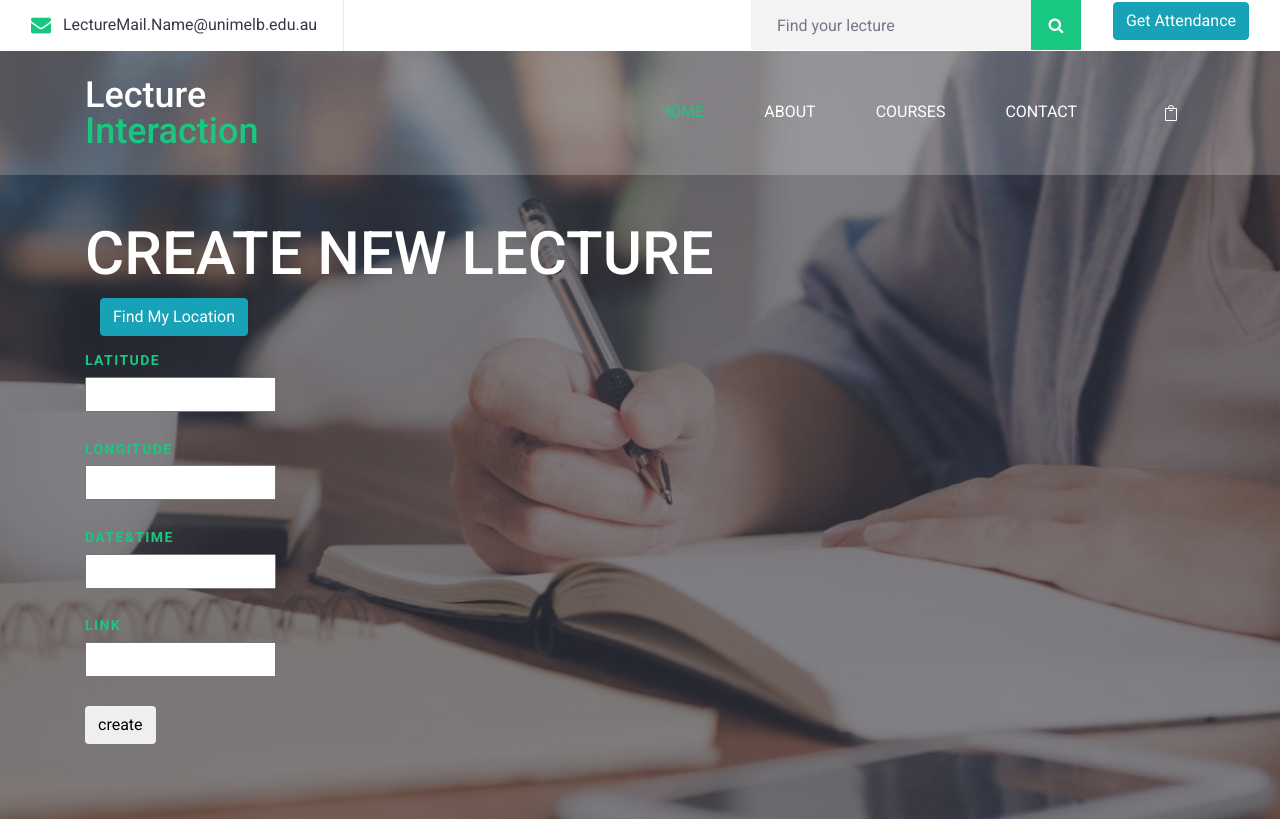
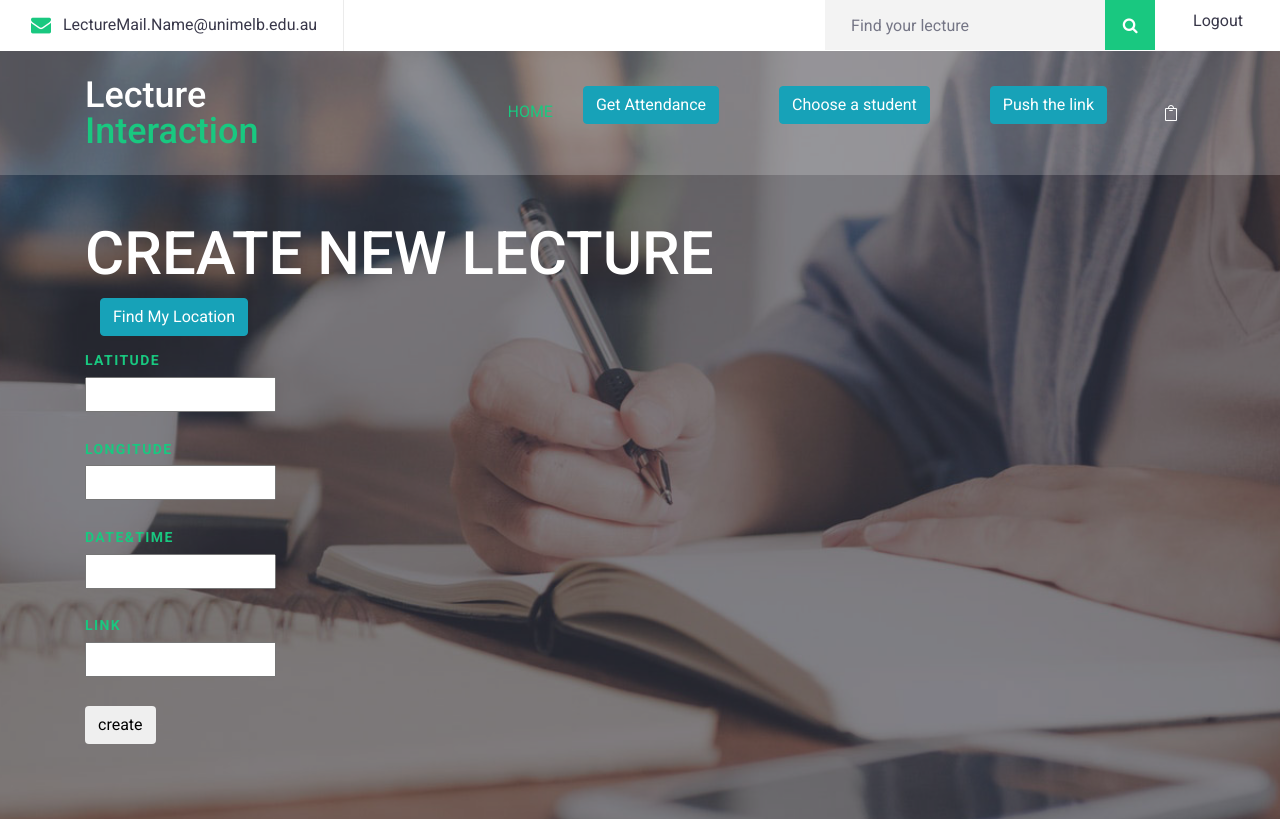
Before and after one commit to jackson0730/mobile_computing, a Django app: page /webapp/account in a window 1280 px wide. Shown: the top 819 px of the page. Run offline with Django 3.2, Linux system fonts and the light colour scheme; some libraries are stand-ins or nearby versions.

Commit message:
add chooseastudent and push a link into account page

```diff
--- a/website/webapp/templates/account.html
+++ b/website/webapp/templates/account.html
@@ -1,6 +1,79 @@
 <!DOCTYPE html>
 <html lang="en">
 <head>
+<script>
+function chooseastudent()
+{
+    var request = new XMLHttpRequest();
+    var url = "/webapp/selectastudent/"
+    var lectureID = 1
+
+    request.open("POST", url, true)
+    request.setRequestHeader("Content-type", "application/x-www-form-urlencoded");
+    request.onreadystatechange = function () {
+
+        if (request.readyState === 4 && request.status === 200) {
+            var json = JSON.parse(request.responseText);
+
+            if (json.status == true)
+                alert("A student has been chosen");
+            else
+                alert("Failed to choose a student");
+        }
+    };
+    var data = "lectureID=" + lectureID;
+    request.send(data);
+}
+
+function webcheck()
+{
+    var lectureID = "1"
+
+    var request = new XMLHttpRequest();
+    var url = "/webapp/webcheck/"
+
+    request.open("POST", url, true)
+    request.setRequestHeader("Content-type", "application/x-www-form-urlencoded");
+    request.onreadystatechange = function () {
+
+        if (request.readyState === 4 && request.status === 200) {
+            var json = JSON.parse(request.responseText);
+
+            if (json.status == true)
+                alert(request.responseText);
+        }
+    };
+    var data = "lectureID=" + lectureID;
+    request.send(data);
+}
+
+function pushLink()
+{
+    var lectureID = "1"
+
+    var request = new XMLHttpRequest();
+    var url = "/webapp/pushLink/"
+
+    request.open("POST", url, true)
+    request.setRequestHeader("Content-type", "application/x-www-form-urlencoded");
+    request.onreadystatechange = function () {
+
+        if (request.readyState === 4 && request.status === 200) {
+            var json = JSON.parse(request.responseText);
+
+            if (json.status == true)
+                alert("The link has been pushed to all students in the lecture");
+            else
+                alert("Failed to push the link to all students in the lecture");
+        }
+    };
+    var data = "lectureID=" + lectureID;
+    request.send(data);
+}
+
+timer = setInterval(webcheck , 3000);
+
+</script>
 <script type="text/javascript">
 function geoFindMe() {
   var output = document.getElementById("out");
@@ -75,7 +148,7 @@ function geoFindMe() {
 
                             <div class="header-bar-menu">
                                 <ul class="flex justify-content-center align-items-center py-2 pt-md-0">
-                                    <button class="btn btn-info" onclick="{location.href='/webapp/attendance'}">Get Attendance</button>
+                                    <li><a href="login">Logout</a></li>
                                 </ul>
                             </div><!-- .header-bar-menu -->
                         </div><!-- .col -->
@@ -96,9 +169,11 @@ function geoFindMe() {
                             <nav class="site-navigation flex justify-content-end align-items-center">
                                 <ul class="flex flex-column flex-lg-row justify-content-lg-end align-content-center">
                                     <li class="current-menu-item"><a href="index">Home</a></li>
-                                    <li><a href="#">About</a></li>
-                                    <li><a href="#">Courses</a></li>
-                                    <li><a href="#">Contact</a></li>
+                                    <li><button class="btn btn-info" onclick="{location.href='/webapp/attendance'}">Get Attendance</button></li>
+                                    <li><a href="#"> </a></li>
+                                    <li><button type="button" onclick="chooseastudent()" class="find-me btn btn-info">Choose a student</button></li>
+                                    <li><a href="#"> </a></li>
+                                    <li><button type="button" onclick="pushLink()" class="find-me btn btn-info">Push the link</button></li>
                                 </ul>
 
                                 <div class="hamburger-menu d-lg-none">
@@ -143,19 +218,19 @@ function geoFindMe() {
                                     <div style="color:white">{{message}}</div>
                                     <div>
                                         <h4>Latitude</h4>
-                                        <input type="latitude" name="latitude">
+                                        <input type="text" name="latitude">
                                     </div><br/>
                                     <div>
                                         <h4>Longitude</h4>
-                                        <input type="longitude" name="longitude">
+                                        <input type="text" name="longitude">
                                     </div><br/>
                                     <div>
                                         <h4>Date&Time</h4>
-                                        <input type="dateTime" name="dateTime">
+                                        <input type="text" name="dateTime">
                                     </div><br/>
                                     <div>
                                         <h4>link</h4>
-                                        <input type="link" name="link">
+                                        <input type="text" name="link">
                                     </div><br/>
                                     <button class="btn btn-default" type="submit">create</button>
                                 </form>
--- a/website/webapp/templates/attendance.html
+++ b/website/webapp/templates/attendance.html
@@ -51,7 +51,7 @@
 
                             <div class="header-bar-menu">
                                 <ul class="flex justify-content-center align-items-center py-2 pt-md-0">
-                                    <button class="btn btn-info" onclick="{location.href='/webapp/account'}">Create Lecture</button>
+                                    <button class="btn btn-info" onclick="{location.href='/webapp/account'}">Back to Account</button>
                                 </ul>
                             </div><!-- .header-bar-menu -->
                         </div><!-- .col -->
@@ -100,7 +100,7 @@
                     <div class="col-12">
                         <div class="hero-content-wrap flex flex-column justify-content-center align-items-start">
                             <header class="entry-header">
-                                <h1>Attendance for today</h1>
+                                <h1>Get Attendance List for today</h1>
                             </header>
                             <div>
                                 {% for attendance in attendances %}
```
